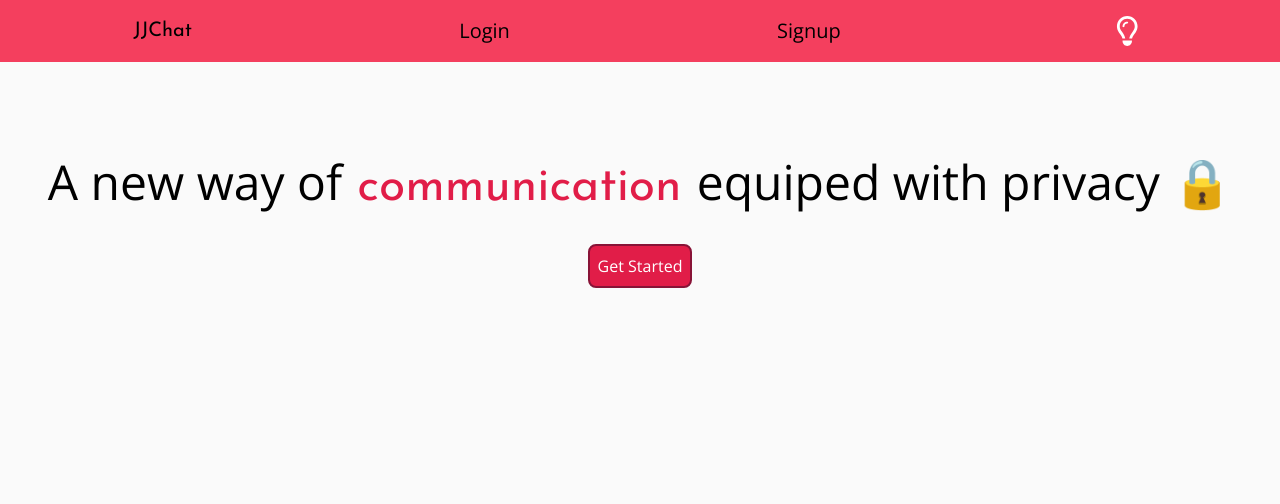
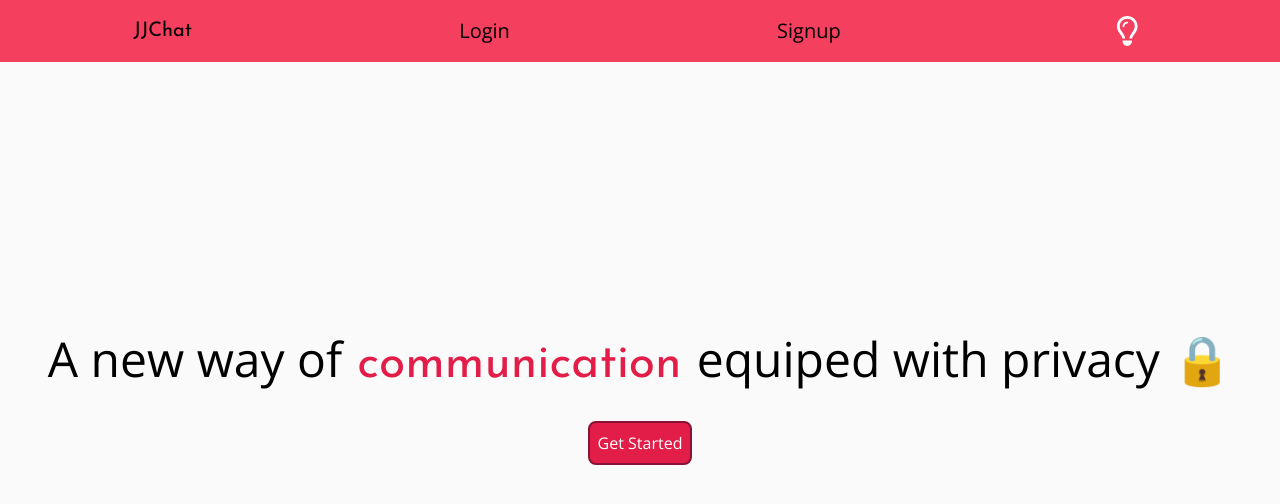
Before and after one commit to JothishJJ/jj-chat, a Next.js app: page / in a window 1280 px wide. Shown: the top 504 px of the page. Built offline with nearby package versions, Linux system fonts and the light colour scheme.

Commit message:
Make navbar fixed

```diff
--- a/app/components/Button.tsx
+++ b/app/components/Button.tsx
@@ -9,8 +9,9 @@ type Props = {
 
 function Button({children, href, ariaLabel, type}: Props) {
     const primaryClasses =
-    `bg-rose-600 dark:bg-rose-500 p-2 rounded-lg border-2 border-rose-900
-     text-white focus:bg-rose-700 focus:dark:bg-rose-700`;
+    `bg-rose-600 dark:bg-rose-500 p-2 rounded-lg border-2
+     border-rose-900 text-white focus:bg-rose-700
+     focus:dark:bg-rose-700`;
     const secondaryClasses = "";
     let classes = "";
 
--- a/app/components/Navbar.tsx
+++ b/app/components/Navbar.tsx
@@ -22,7 +22,8 @@ export default function Navbar() {
 
     return (
       <nav
-        className="flex bg-rose-500 py-4 text-xl justify-around items-center"
+        className="flex bg-rose-500 py-4 text-xl
+        justify-around items-center fixed w-full"
       >
          <Link href="/" className="font-main dark:text-white">JJChat</Link>
            <Link href="/Login">Login</Link>
--- a/app/page.tsx
+++ b/app/page.tsx
@@ -3,7 +3,8 @@ import Button from "./components/Button";
 export default function Home() {
   return (
     <main
-      className="flex flex-col items-center gap-8 mt-16 py-8 text-center"
+      className="flex flex-col items-center gap-8
+      text-center h-screen justify-center"
     >
       <h1 className="text-5xl dark:text-white">
         A new way of
```
